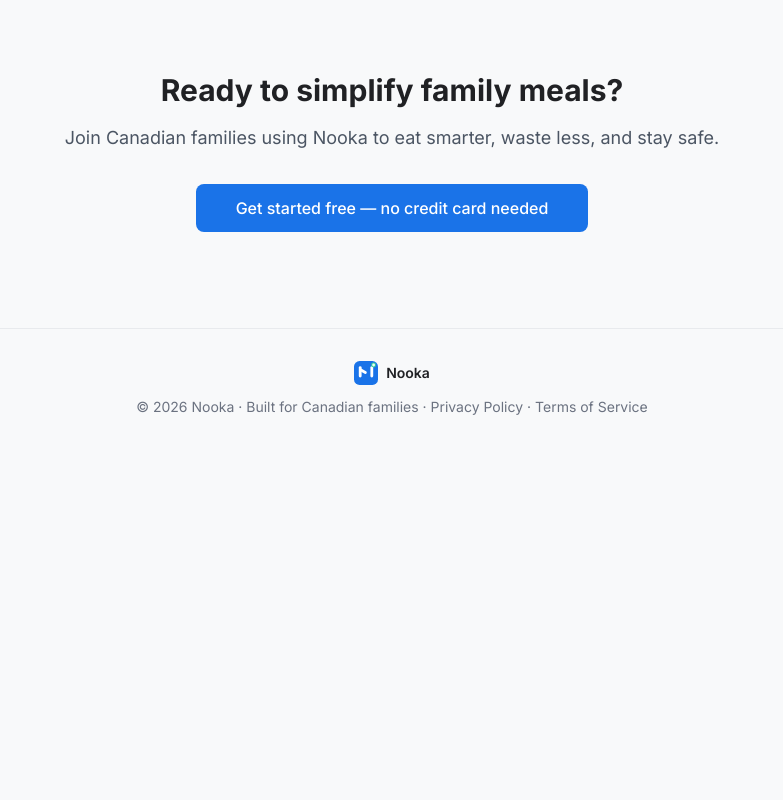
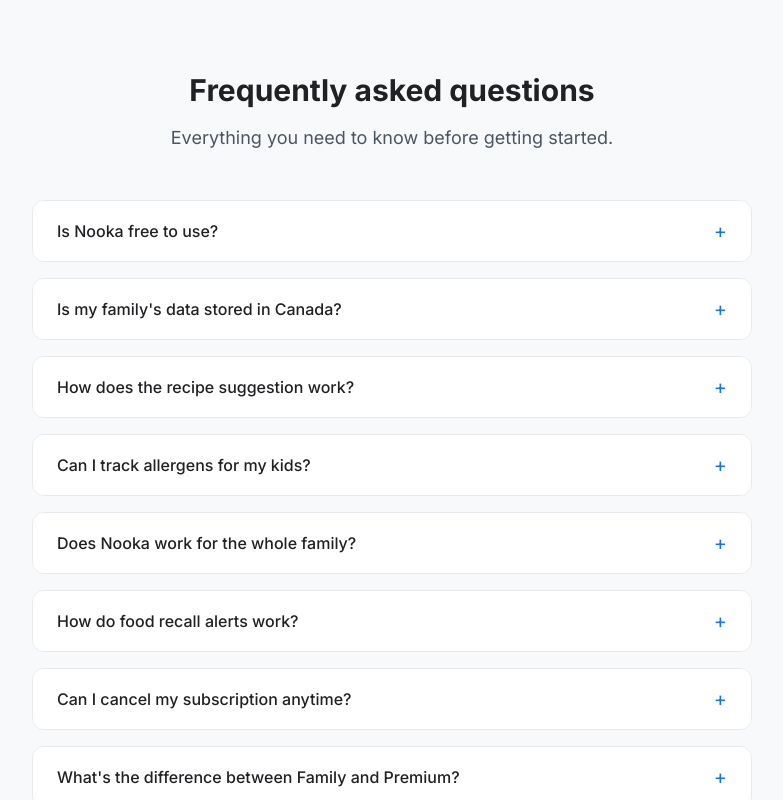
Before and after one commit to devenv247-tech/familypantry, a React (Vite) app: page / in a window 1280 px wide. Shown: the part 3620-4420 px from the top of the page, without its empty margins (248-1031 px from the left). Before the commit the page ends 4069 px from the top, so only its background shows below. Built offline with nearby package versions, Linux system fonts and the light colour scheme; no server answers.

Commit message:
seo: add FAQ section with accordion and JSON-LD structured data

```diff
--- a/index.html
+++ b/index.html
@@ -59,6 +59,79 @@
     }
   }
   </script>
+
+  <script type="application/ld+json">
+  {
+    "@context": "https://schema.org",
+    "@type": "FAQPage",
+    "mainEntity": [
+      {
+        "@type": "Question",
+        "name": "Is Nooka free to use?",
+        "acceptedAnswer": {
+          "@type": "Answer",
+          "text": "Yes! Nooka has a free plan that never expires. You get pantry tracking, a barcode scanner, manual grocery lists, and 5 smart recipe suggestions per week — no credit card needed. Paid plans start at $9.99/month when you're ready for more."
+        }
+      },
+      {
+        "@type": "Question",
+        "name": "Is my family's data stored in Canada?",
+        "acceptedAnswer": {
+          "@type": "Answer",
+          "text": "Always. Your data lives on Canadian servers and never crosses the border. We follow federal PIPEDA and BC PIPA privacy laws — because your family's information should stay where you are."
+        }
+      },
+      {
+        "@type": "Question",
+        "name": "How does the recipe suggestion work?",
+        "acceptedAnswer": {
+          "@type": "Answer",
+          "text": "Nooka looks at what's already in your pantry, checks each family member's dietary needs and health goals, and suggests meals you can actually make tonight. No random recipes you don't have ingredients for."
+        }
+      },
+      {
+        "@type": "Question",
+        "name": "Can I track allergens for my kids?",
+        "acceptedAnswer": {
+          "@type": "Answer",
+          "text": "Yes — each family member gets their own profile where you can set allergens, dietary restrictions, and health goals. Nooka filters every recipe suggestion around those automatically. Nothing slips through."
+        }
+      },
+      {
+        "@type": "Question",
+        "name": "Does Nooka work for the whole family?",
+        "acceptedAnswer": {
+          "@type": "Answer",
+          "text": "Yep. You can add up to 5 family members on the free plan. Each person gets their own health profile, and Nooka balances everyone's needs when suggesting meals — picky eaters, allergies, and all."
+        }
+      },
+      {
+        "@type": "Question",
+        "name": "How do food recall alerts work?",
+        "acceptedAnswer": {
+          "@type": "Answer",
+          "text": "Nooka checks your pantry against live Health Canada recall notices automatically. If something you have gets recalled, you'll get an alert right away. No more finding out from the news three days later."
+        }
+      },
+      {
+        "@type": "Question",
+        "name": "Can I cancel my subscription anytime?",
+        "acceptedAnswer": {
+          "@type": "Answer",
+          "text": "Absolutely — no contracts, no cancellation fees. Cancel from your account settings in seconds. You keep access until the end of your billing period and your data stays safe either way."
+        }
+      },
+      {
+        "@type": "Question",
+        "name": "What's the difference between Family and Premium?",
+        "acceptedAnswer": {
+          "@type": "Answer",
+          "text": "Family adds smart grocery lists, predictive shopping, and pantry pattern insights on top of the free plan. Premium goes further with a full weekly meal planner, voice input, photo scanning, kids nutrition tracking, and more. Both are month-to-month with no commitment."
+        }
+      }
+    ]
+  }
+  </script>
 </head>
 <body>
   <div id="root"></div>
--- a/src/pages/Landing.jsx
+++ b/src/pages/Landing.jsx
@@ -150,6 +150,27 @@ function DynamicPricingCards() {
           </div>
         )
       })}
+    </div>
+  )
+}
+
+// ─── FAQ Item ────────────────────────────────────────────────────────────────
+function FAQItem({ question, answer }) {
+  const [open, setOpen] = useState(false)
+  return (
+    <div className="border border-border rounded-card overflow-hidden">
+      <button
+        onClick={() => setOpen(!open)}
+        className="w-full flex items-center justify-between px-6 py-4 text-left bg-surface hover:bg-gray-50 transition-colors"
+      >
+        <span className="font-medium text-textPrimary text-base">{question}</span>
+        <span className={`text-primary text-xl transition-transform duration-200 flex-shrink-0 ml-4 ${open ? 'rotate-45' : ''}`}>+</span>
+      </button>
+      {open && (
+        <div className="px-6 py-4 bg-white border-t border-border">
+          <p className="text-gray-600 text-sm leading-relaxed">{answer}</p>
+        </div>
+      )}
     </div>
   )
 }
@@ -355,6 +376,50 @@ export default function Landing() {
           </div>
         </section>
 
+        {/* FAQ */}
+        <section className="px-6 py-24 max-w-3xl mx-auto w-full">
+          <h2 className="text-3xl font-bold text-textPrimary text-center mb-4">Frequently asked questions</h2>
+          <p className="text-gray-600 text-center mb-12 text-lg">Everything you need to know before getting started.</p>
+          <div className="space-y-4">
+            {[
+              {
+                q: 'Is Nooka free to use?',
+                a: 'Yes! Nooka has a free plan that never expires. You get pantry tracking, a barcode scanner, manual grocery lists, and 5 smart recipe suggestions per week — no credit card needed. Paid plans start at $9.99/month when you\'re ready for more.'
+              },
+              {
+                q: 'Is my family\'s data stored in Canada?',
+                a: 'Always. Your data lives on Canadian servers and never crosses the border. We follow federal PIPEDA and BC PIPA privacy laws — because your family\'s information should stay where you are.'
+              },
+              {
+                q: 'How does the recipe suggestion work?',
+                a: 'Nooka looks at what\'s already in your pantry, checks each family member\'s dietary needs and health goals, and suggests meals you can actually make tonight. No random recipes you don\'t have ingredients for.'
+              },
+              {
+                q: 'Can I track allergens for my kids?',
+                a: 'Yes — each family member gets their own profile where you can set allergens, dietary restrictions, and health goals. Nooka filters every recipe suggestion around those automatically. Nothing slips through.'
+              },
+              {
+                q: 'Does Nooka work for the whole family?',
+                a: 'Yep. You can add up to 5 family members on the free plan. Each person gets their own health profile, and Nooka balances everyone\'s needs when suggesting meals — picky eaters, allergies, and all.'
+              },
+              {
+                q: 'How do food recall alerts work?',
+                a: 'Nooka checks your pantry against live Health Canada recall notices automatically. If something you have gets recalled, you\'ll get an alert right away. No more finding out from the news three days later.'
+              },
+              {
+                q: 'Can I cancel my subscription anytime?',
+                a: 'Absolutely — no contracts, no cancellation fees. Cancel from your account settings in seconds. You keep access until the end of your billing period and your data stays safe either way.'
+              },
+              {
+                q: 'What\'s the difference between Family and Premium?',
+                a: 'Family adds smart grocery lists, predictive shopping, and pantry pattern insights on top of the free plan. Premium goes further with a full weekly meal planner, voice input, photo scanning, kids nutrition tracking, and more. Both are month-to-month with no commitment.'
+              },
+            ].map((item, i) => (
+              <FAQItem key={i} question={item.q} answer={item.a} />
+            ))}
+          </div>
+        </section>
+
         {/* CTA */}
         <section className="px-6 py-24 text-center">
           <div className="max-w-2xl mx-auto">
```
